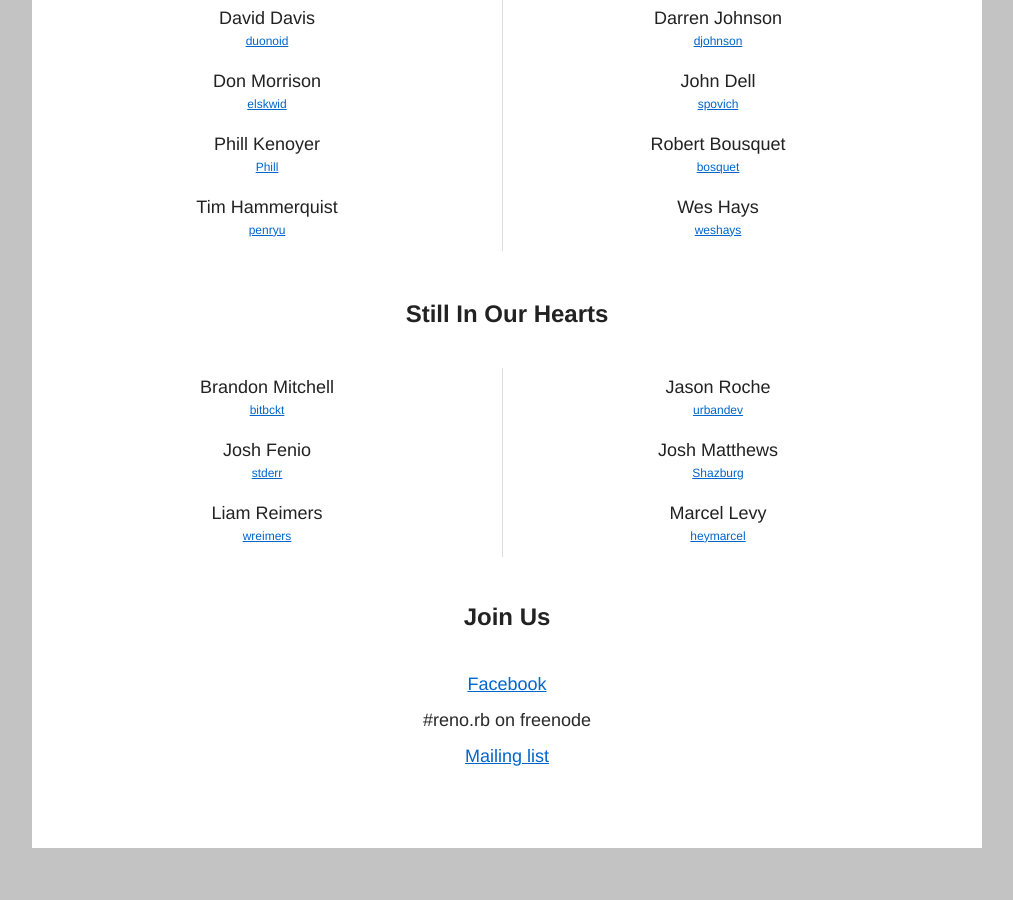
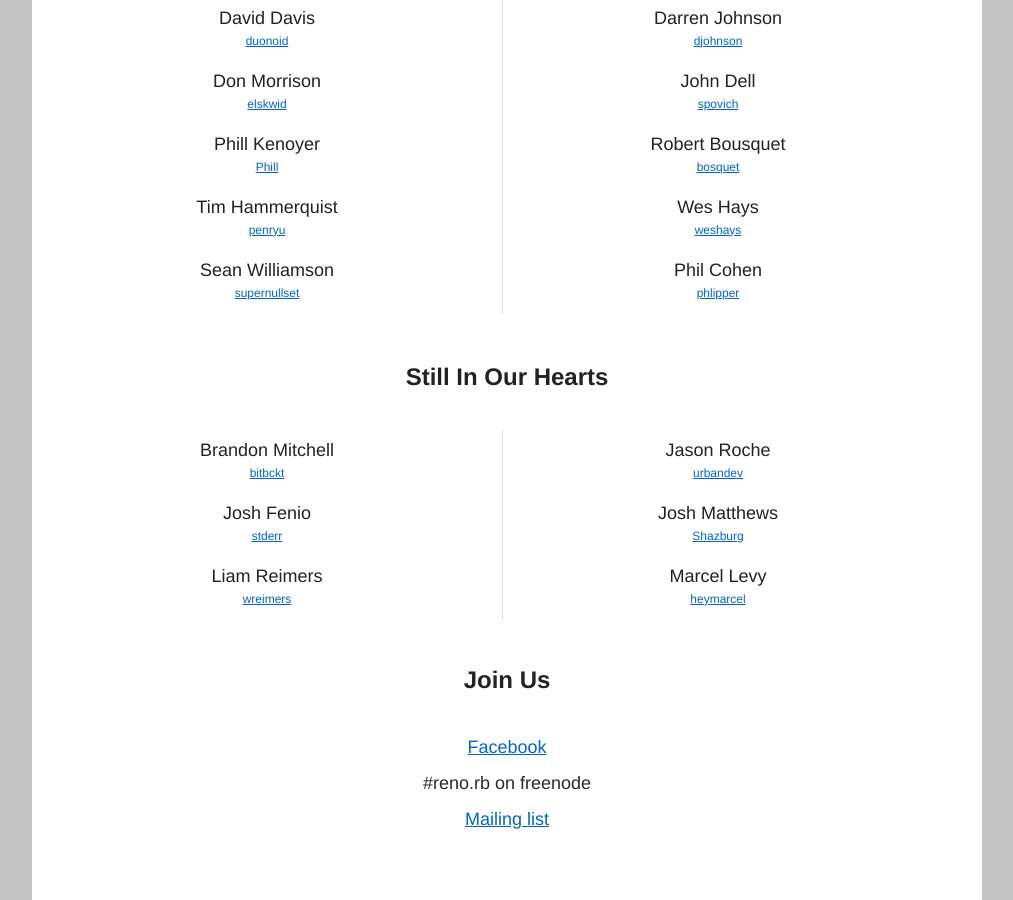
Before and after one commit to renorb/renorb.github.com, a Jekyll site: the page built from index.html, in a window 1280 px wide and 900 px high, scrolled down 1268 px. Shown: the whole window, without its empty margins (133-1146 px from the left). Built offline with Jekyll 4.4.1, drawn with Linux system fonts in a browser that asks for light colours; before the commit the page ends 2116 px from its top, so only the background shows below that.

Commit message:
Add members

```diff
--- a/index.html
+++ b/index.html
@@ -105,6 +105,17 @@ title: reno.rb - The Biggest Little Ruby Brigade
       <h3>Wes Hays</h3>
       <a href="http://github.com/weshays">weshays</a>
     </li>
+
+    <li>
+      <h3>Sean Williamson</h3>
+      <a href="http://github.com/supernullset">supernullset</a>
+    </li>
+
+    <li class="last">
+      <h3>Phil Cohen</h3>
+      <a href="http://github.com/phlipper">phlipper</a>
+    </li>
+
   </ul>
 </div>
 
```
